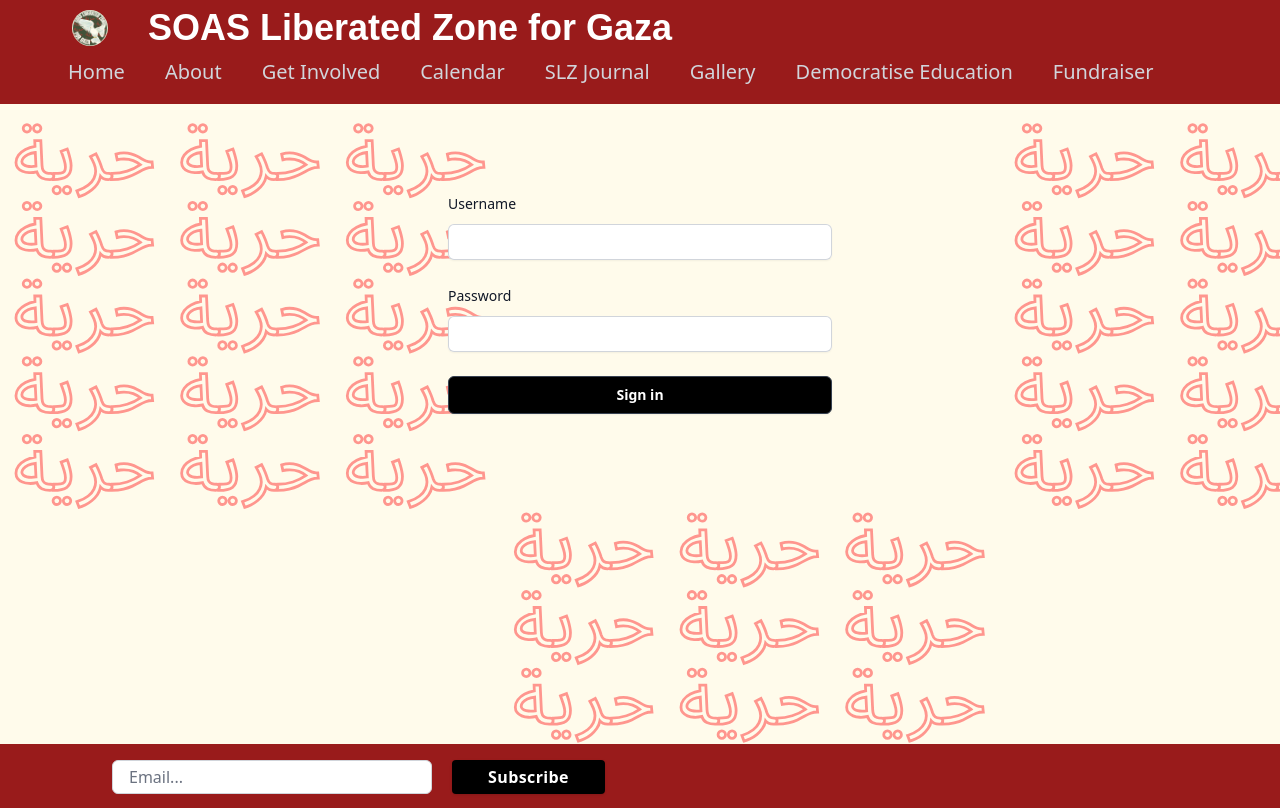
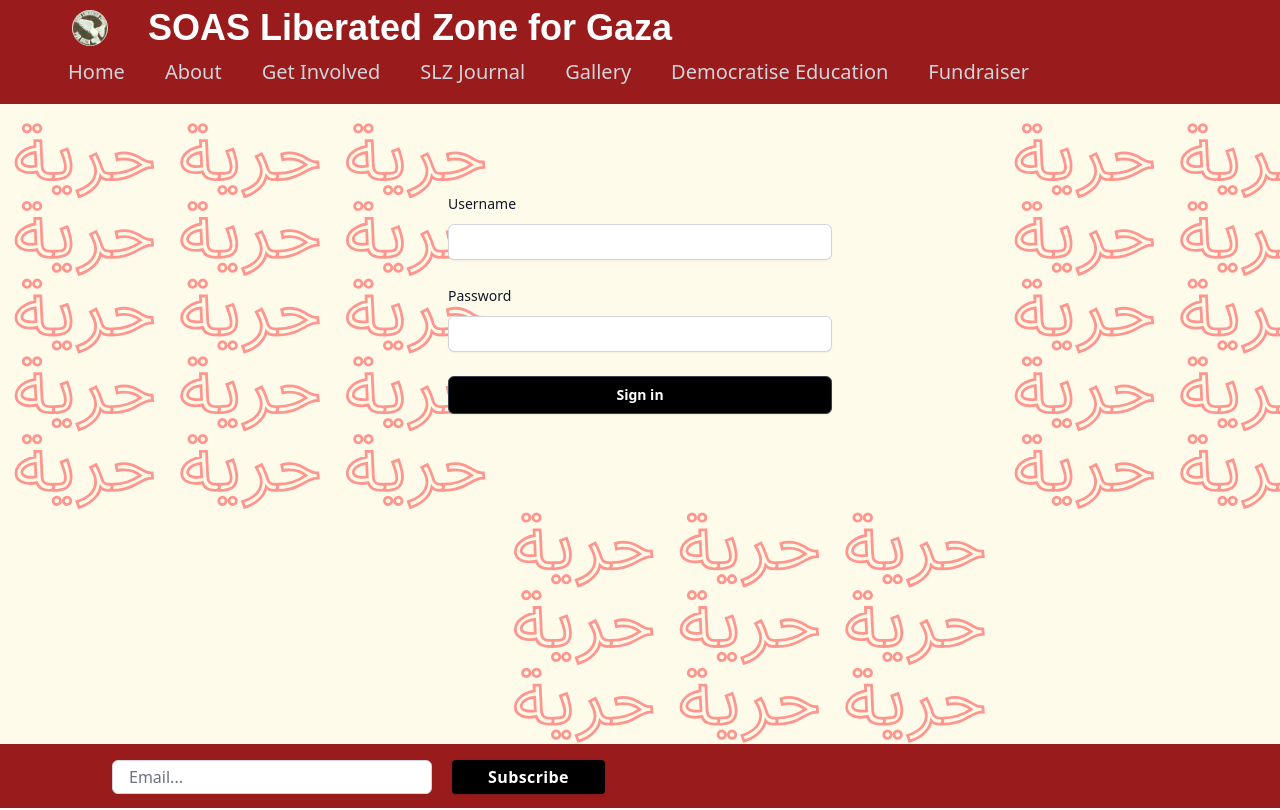
Before and after one commit to adilkhan49/soas-liberated-zone, a React (Vite) app in the folder frontend/: page /login in a window 1280 px wide. Built offline with nearby package versions, Linux system fonts and the light colour scheme; a web font is replaced by a local one.

Commit message:
disable Events

```diff
--- a/frontend/src/routes/root.jsx
+++ b/frontend/src/routes/root.jsx
@@ -54,7 +54,7 @@ export default function Root() {
               <Link to={``} class="rounded-md px-3 py-2 text-lg md:text-xl font-medium text-gray-300 hover:bg-red-700 hover:text-white no-underline">Home</Link>
               <Link to={`about`} class="rounded-md px-3 py-2 text-lg md:text-xl font-medium text-gray-300 hover:bg-red-700 hover:text-white no-underline">About</Link>
               <Link to={`getinvolved`} class="rounded-md px-3 py-2 text-lg md:text-xl font-medium text-gray-300 hover:bg-red-700 hover:text-white no-underline active:bg-black">Get Involved</Link>
-              <Link to={`calendar`} class="rounded-md px-3 py-2 text-lg md:text-xl font-medium text-gray-300 hover:bg-red-700 hover:text-white no-underline">Calendar</Link>
+              {/* <Link to={`calendar`} class="rounded-md px-3 py-2 text-lg md:text-xl font-medium text-gray-300 hover:bg-red-700 hover:text-white no-underline">Calendar</Link> */}
               <Link to={`journal`} class="rounded-md px-3 py-2 text-lg md:text-xl font-medium text-gray-300 hover:bg-red-700 hover:text-white no-underline">SLZ Journal</Link>
               <Link to={`gallery`} class="rounded-md px-3 py-2 text-lg md:text-xl font-medium text-gray-300 hover:bg-red-700 hover:text-white no-underline">Gallery</Link>
               <Link to={`democratiseeducation`} class="rounded-md px-3 py-2 text-lg md:text-xl font-medium text-gray-300 hover:bg-red-700 hover:text-white no-underline">Democratise Education</Link>
@@ -95,7 +95,7 @@ export default function Root() {
           <a href="/" class="block rounded-md px-3 py-2 text-base font-medium text-gray-300 hover:bg-gray-700 hover:text-white no-underline">Home</a>
           <a href="/about" class="block rounded-md px-3 py-2 text-base font-medium text-gray-300 hover:bg-gray-700 hover:text-white no-underline">About</a>
           <a href="/getinvolved" class="block rounded-md px-3 py-2 text-base font-medium text-gray-300 hover:bg-gray-700 hover:text-white no-underline">Get Involved</a>
-          <a href="/calendar" class="block rounded-md px-3 py-2 text-base font-medium text-gray-300 hover:bg-gray-700 hover:text-white no-underline">Calendar</a>
+          {/* <a href="/calendar" class="block rounded-md px-3 py-2 text-base font-medium text-gray-300 hover:bg-gray-700 hover:text-white no-underline">Calendar</a> */}
           {/* <a href="/statements" class="block rounded-md px-3 py-2 text-base font-medium text-gray-300 hover:bg-gray-700 hover:text-white no-underline">Statements</a> */}
           <a href="/journal" class="block rounded-md px-3 py-2 text-base font-medium text-gray-300 hover:bg-gray-700 hover:text-white no-underline">Journal</a>
           <a href="/gallery" class="block rounded-md px-3 py-2 text-base font-medium text-gray-300 hover:bg-gray-700 hover:text-white no-underline">Gallery</a>
```
Also changed, not shown: frontend/src/main.jsx (+9 -9 lines).
